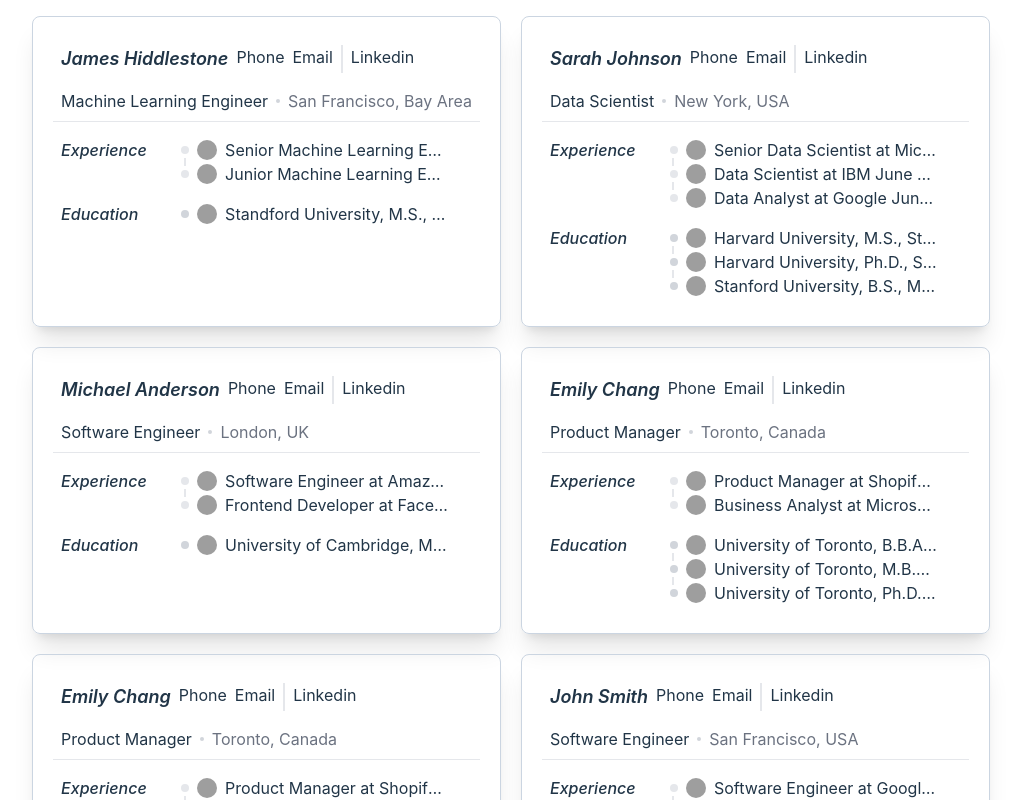
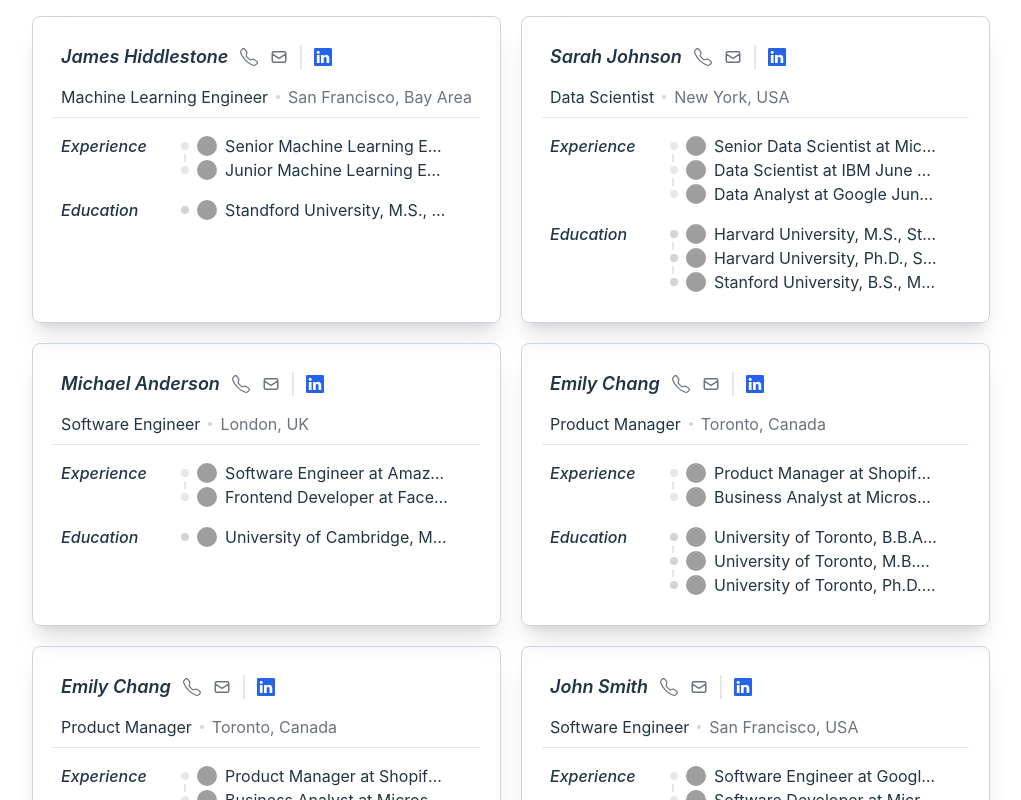
Before and after one commit to ernerdo/react-styling-exercise, a React (Vite) app: page / in a window 1280 px wide. Shown: the top 800 px of the page, without its empty margins (129-1150 px from the left). Built offline with nearby package versions, Linux system fonts and the light colour scheme; grey boxes are pictures that could not be loaded.

Commit message:
add react icons

```diff
--- a/package.json
+++ b/package.json
@@ -11,7 +11,8 @@
   },
   "dependencies": {
     "react": "^18.2.0",
-    "react-dom": "^18.2.0"
+    "react-dom": "^18.2.0",
+    "react-icons": "^4.9.0"
   },
   "devDependencies": {
     "@types/react": "^18.0.37",
--- a/src/components/Card/Card.jsx
+++ b/src/components/Card/Card.jsx
@@ -1,17 +1,35 @@
+import PropTypes from "prop-types";
+import { BsTelephone, BsLinkedin } from "react-icons/bs";
+import { HiOutlineMail } from "react-icons/hi";
 import { ProfileEducation } from "../ProfileEducation";
 import { ProfileExperience } from "../ProfileExperience";
 import personPropTypes from "../../types/person";
-import PropTypes from "prop-types";
 
 export const Card = ({ person }) => {
   return (
     <div className="border border-3 border-slate-300 rounded-lg shadow-xl p-5">
-      <div className="flex flex-row p-2 gap-2">
+      <div className="flex flex-row p-2 gap-3 items-center h-10">
         <p className="italic font-semibold text-lg">{person.name}</p>
-        <p>Phone</p>
-        <p>Email</p>
-        <div className="h-auto w-0 border border-r"></div>
-        <p>Linkedin</p>
+        <a target="_blank" rel="noreferrer" href={`tel:${person.phone_number}`}>
+          <span className="text-gray-500">
+            <BsTelephone size={18} />
+          </span>
+        </a>
+        <a
+          target="_blank"
+          rel="noreferrer"
+          href={`mailto:${person.personal_email}`}
+        >
+          <span className="text-gray-500">
+            <HiOutlineMail size={18} />
+          </span>
+        </a>
+        <div className="h-full w-px border border-r bg-gray-200"></div>
+        <a target="_blank" rel="noreferrer" href={person.linkedIn}>
+          <span className="text-blue-600">
+            <BsLinkedin size={18} />
+          </span>
+        </a>
       </div>
       <div className="flex flex-row p-2 gap-2 items-center">
         <p>{person.current_title}</p>
```
Also changed, not shown: 1 other file (tests, documents, lock files or other folders).
